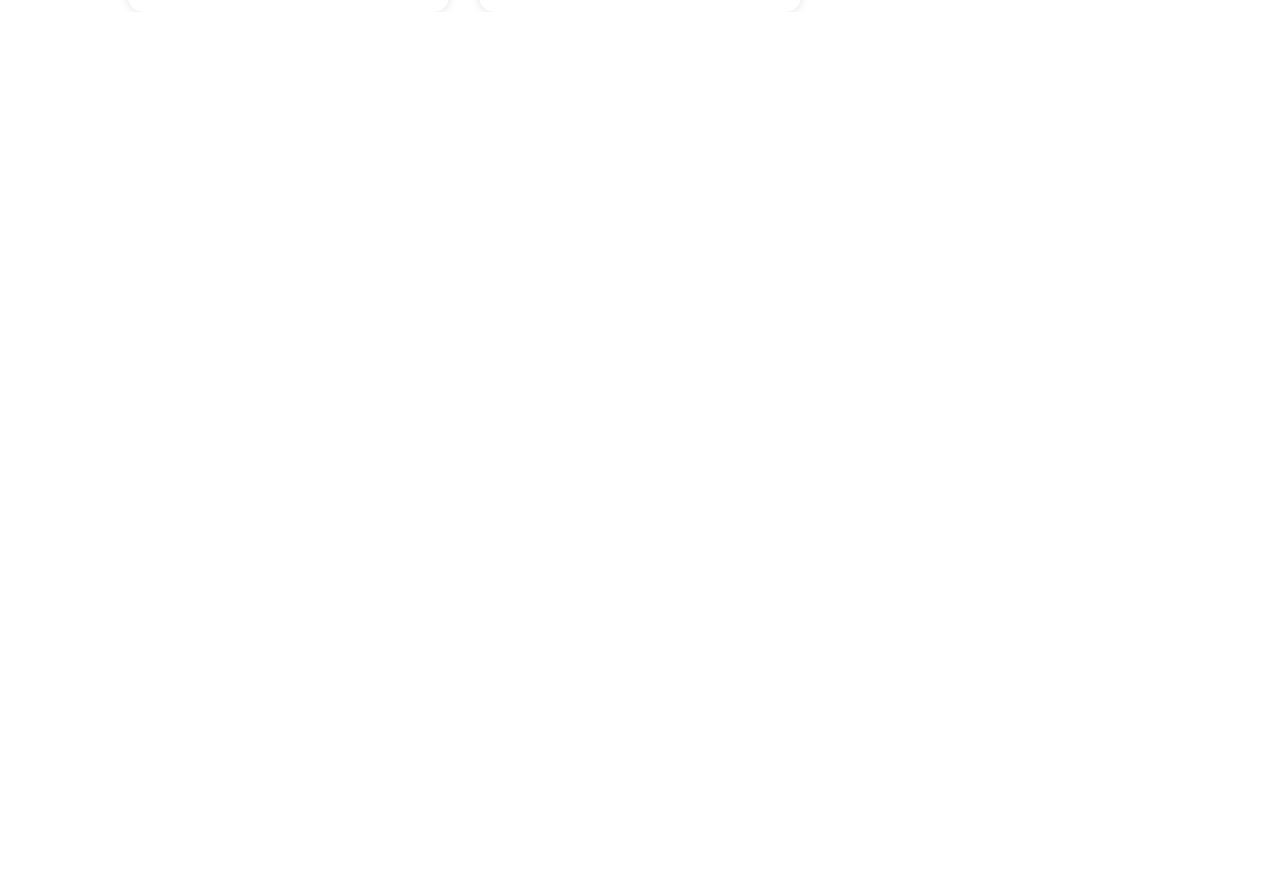
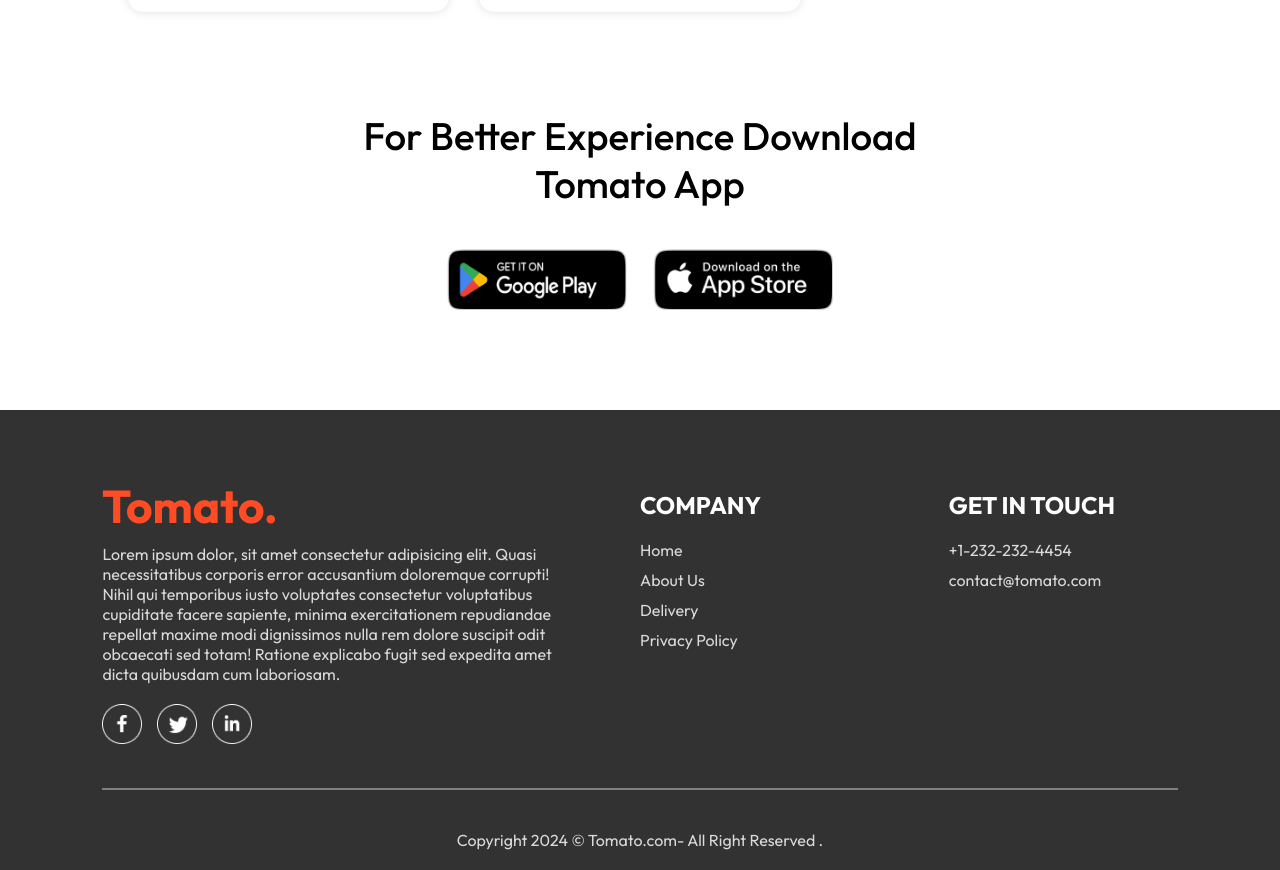
Before and after one commit to sujalbindra1012/Food-Delivery-Website-Using-MERN, a React (Vite) app in the folder frontend/: page / in a window 1280 px wide. Shown: the part 5911-6781 px from the top of the page. Before the commit the page ends 5923 px from the top, so only its background shows below. Built offline with nearby package versions, Linux system fonts and the light colour scheme; a web font is replaced by a local one.

Commit message:
home page build for big screem device

```diff
--- a/frontend/src/App.jsx
+++ b/frontend/src/App.jsx
@@ -4,9 +4,11 @@
 import Home from './pages/Home/Home'
 import Cart from './pages/Cart/Cart'
 import PlaceOrder from './pages/PlaceOrder/PlaceOrder'
+import Footer from './components/Footer/Footer'
 
 const App = () => {
   return (
+    <>
     <div className='app'>
       <Navbar />
       <Routes>
@@ -16,6 +18,8 @@
 
       </Routes>
     </div>
+    <Footer />
+    </>
   )
 }
 
--- /dev/null
+++ b/frontend/src/components/AppDownload/AppDownload.css
@@ -0,0 +1,25 @@
+.app-download {
+    margin: auto auto;
+    margin-top: 100px;
+    font-size: max(3vw, 20px);
+    text-align: center;
+    font-weight: 500;
+}
+
+.app-download-platforms {
+    display: flex;
+    justify-content: center;
+    gap: max(2vw, 10px);
+    margin-top: 40px;
+}
+
+.app-download-platforms img {
+    width: max(30vw, 120px);
+    max-width: 180px;
+    transform: 0.5s;
+    cursor: pointer;
+}
+
+.app-download-platforms img:hover {
+    transform: scale(1.05);
+}
--- /dev/null
+++ b/frontend/src/components/AppDownload/AppDownload.jsx
@@ -0,0 +1,17 @@
+import React from 'react';
+import './AppDownload.css';
+import { assets } from '../../assets/assets';
+
+const AppDownload = () => {
+    return (
+        <div className='app-download' id='app-download'>
+            <p>For Better Experience Download <br />Tomato App</p>
+            <div className="app-download-platforms">
+                <img src={assets.play_store} alt="" />
+                <img src={assets.app_store} alt="" />
+            </div>
+        </div>
+    )
+}
+
+export default AppDownload
--- a/frontend/src/components/FoodDisplay/FoodDisplay.jsx
+++ b/frontend/src/components/FoodDisplay/FoodDisplay.jsx
@@ -1,19 +1,21 @@
 import React, { useContext } from 'react';
 import './FoodDisplay.css';
-import {StoreContext} from '../../context/StoreContext'
+import { StoreContext } from '../../context/StoreContext'
 import FoodItem from '../FoodItem/FoodItem';
 
-const FoodDisplay = ({category}) => {
+const FoodDisplay = ({ category }) => {
 
-    const {food_list}=useContext(StoreContext);
+    const { food_list } = useContext(StoreContext);
 
 
     return (
         <div className='food-display' id='food-display'>
             <h2>Top Dishes Near You</h2>
             <div className="food-display-list">
-            {food_list.map((item,index)=>{
+                {food_list.map((item, index) => {
+                    if (category === "All" || category === item.category) {
                         return <FoodItem key={index} id={item._id} name={item.name} description={item.description} price={item.price} image={item.image} />
+                    }
                 })}
             </div>
 
--- /dev/null
+++ b/frontend/src/components/Footer/Footer.css
@@ -0,0 +1,53 @@
+.footer {
+    color: #d9d9d9;
+    background-color: #323232;
+    display: flex;
+    flex-direction: column;
+    align-items: center;
+    gap: 20px;
+    padding: 20px 8vw;
+    padding-top: 80px;
+    margin-top: 100px;
+}
+
+.footer-content {
+    width: 100%;
+    display: grid;
+    grid-template-columns: 2fr 1fr 1fr;
+    gap: 80px;
+}
+
+.footer-content-left,
+.footer-content-right,
+.footer-content-center {
+    display: flex;
+    flex-direction: column;
+    align-items: start;
+    gap: 20px;
+}
+
+.footer-content-left li,
+.footer-content-right li,
+.footer-content-center li {
+    list-style: none;
+    margin-bottom: 10px;
+    cursor: pointer;
+}
+
+.footer-content-right h2,
+.footer-content-center h2 {
+    color: white;
+}
+
+.footer-social-icons img {
+    width: 40px;
+    margin-right: 15px;
+}
+
+.footer hr {
+    width: 100%;
+    height: 2px;
+    background-color: grey;
+    border: none;
+    margin: 20px 0;
+}
--- /dev/null
+++ b/frontend/src/components/Footer/Footer.jsx
@@ -0,0 +1,44 @@
+import React from 'react'
+import './Footer.css'
+import { assets } from '../../assets/assets'
+
+const Footer = () => {
+    return (
+        <div id='footer' className='footer'>
+            <div className="footer-content">
+                <div className="footer-content-left">
+                    <img src={assets.logo} alt="" />
+                    <p>Lorem ipsum dolor, sit amet consectetur adipisicing elit. Quasi necessitatibus corporis error accusantium doloremque corrupti! Nihil qui temporibus iusto voluptates consectetur voluptatibus cupiditate facere sapiente, minima exercitationem repudiandae repellat maxime modi dignissimos nulla rem dolore suscipit odit obcaecati sed totam! Ratione explicabo fugit sed expedita amet dicta quibusdam cum laboriosam.</p>
+                    <div className="footer-social-icons">
+                        <img src={assets.facebook_icon} alt="" />
+                        <img src={assets.twitter_icon} alt="" />
+                        <img src={assets.linkedin_icon} alt="" />
+                    </div>
+                </div>
+                <div className="footer-content-center">
+                    <h2>COMPANY</h2>
+                    <ul>
+                        <li>Home</li>
+                        <li>About Us</li>
+                        <li>Delivery</li>
+                        <li>Privacy Policy</li>
+                    </ul>
+                </div>
+                <div className="footer-content-right">
+                    <h2>GET IN TOUCH</h2>
+                    <ul>
+                        <li>+1-232-232-4454</li>
+                        <li>contact@tomato.com</li>
+                    </ul>
+                </div>
+            </div>
+            <hr />
+            <p className="footer-copyright">
+                Copyright 2024 © Tomato.com- All Right Reserved .
+            </p>
+        </div>
+    )
+
+}
+
+export default Footer
--- a/frontend/src/pages/Home/Home.jsx
+++ b/frontend/src/pages/Home/Home.jsx
@@ -3,6 +3,7 @@
 import Header from '../../components/Header/Header';
 import ExploreMenu from '../../components/ExploreMenu/ExploreMenu';
 import FoodDisplay from '../../components/FoodDisplay/FoodDisplay';
+import AppDownload from '../../components/AppDownload/AppDownload';
 
 const Home = () => {
 
@@ -12,6 +13,7 @@
             <Header />
             <ExploreMenu category={category} setCategory={setCategory}/>
             <FoodDisplay category={category} />
+            <AppDownload />
         </div>
     )
 }
```
Lines whose indentation alone changed are shown as unchanged.
